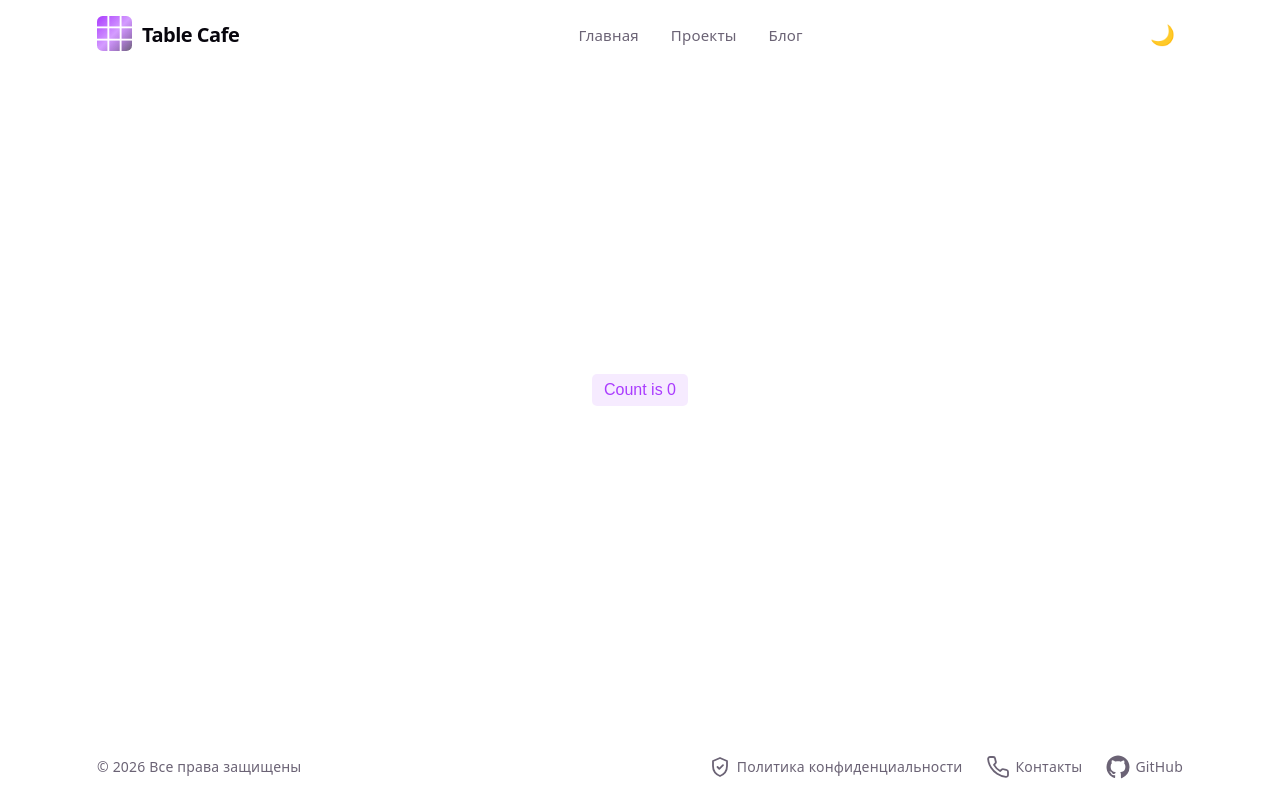
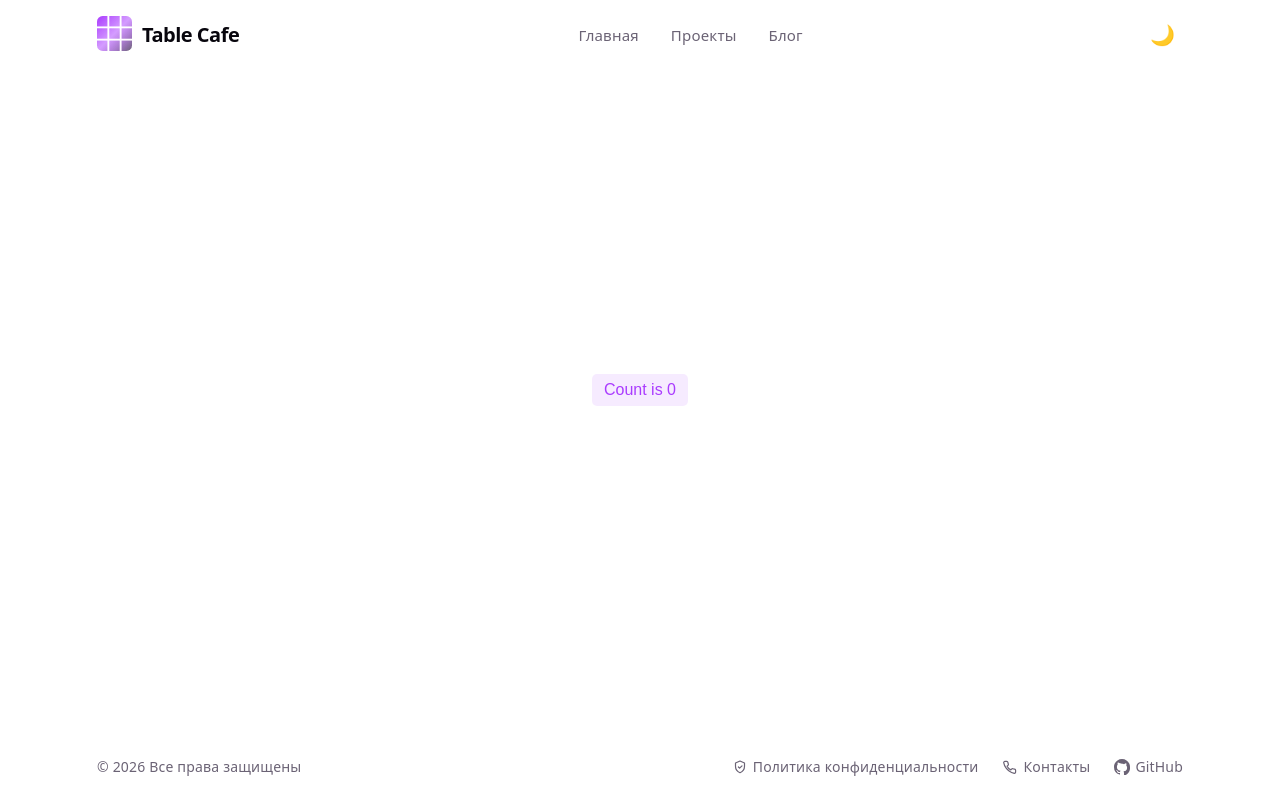
Before and after one commit to stdAlexTikhonov/my-new-app, a React (Vite) app: page / in a window 1280 px wide. Built offline with nearby package versions, Linux system fonts and the light colour scheme.

Commit message:
fix(TASK-7): icons update

```diff
--- a/src/components/Footer/ContactsIcon.tsx
+++ b/src/components/Footer/ContactsIcon.tsx
@@ -1,5 +1,3 @@
 export const ContactsIcon = () => {
-    return <svg xmlns="http://www.w3.org/2000/svg" viewBox="0 0 24 24" width="24" height="24" fill="none" stroke="currentColor" stroke-width="1.8" stroke-linecap="round" stroke-linejoin="round">
-  <path d="M22 16.92v3a2 2 0 0 1-2.18 2 19.79 19.79 0 0 1-8.63-3.07 19.5 19.5 0 0 1-6-6A19.79 19.79 0 0 1 2.12 4.18 2 2 0 0 1 4.11 2h3a2 2 0 0 1 2 1.72c.12.9.33 1.78.63 2.62a2 2 0 0 1-.45 2.11L8 9.91a16 16 0 0 0 6.09 6.09l1.46-1.29a2 2 0 0 1 2.11-.45c.84.3 1.72.51 2.62.63A2 2 0 0 1 22 16.92z"/>
-</svg>;
+    return <svg xmlns="http://www.w3.org/2000/svg" viewBox="0 0 16 16" width="16" height="16" fill="none" stroke="currentColor" stroke-width="1.2" stroke-linecap="round" stroke-linejoin="round">  <path d="M13.6 11.3v1.8a1.2 1.2 0 0 1-1.3 1.2A11.8 11.8 0 0 1 7.1 12a11.6 11.6 0 0 1-3.1-3.1A11.8 11.8 0 0 1 1.7 3.7 1.2 1.2 0 0 1 2.9 2.4h1.8a1.2 1.2 0 0 1 1.2 1c.1.6.2 1.1.4 1.6a1.2 1.2 0 0 1-.3 1.3l-.9.9a8.5 8.5 0 0 0 3.7 3.7l.9-.9a1.2 1.2 0 0 1 1.3-.3c.5.2 1 .3 1.6.4a1.2 1.2 0 0 1 1 1.2Z"/> </svg>;
 }
--- a/src/components/Footer/GithubIcon.tsx
+++ b/src/components/Footer/GithubIcon.tsx
@@ -1,3 +1,3 @@
 export const GithubIcon = () => {
-    return <svg xmlns="http://www.w3.org/2000/svg" viewBox="0 0 24 24" width="24" height="24" fill="currentColor">  <path d="M12 .5C5.65.5.5 5.65.5 12c0 5.08 3.29 9.39 7.86 10.91.58.11.79-.25.79-.56v-2.17c-3.2.7-3.88-1.36-3.88-1.36-.52-1.32-1.27-1.67-1.27-1.67-1.04-.71.08-.7.08-.7 1.15.08 1.75 1.18 1.75 1.18 1.02 1.75 2.68 1.24 3.33.95.1-.74.4-1.24.72-1.52-2.55-.29-5.23-1.28-5.23-5.67 0-1.25.45-2.27 1.18-3.07-.12-.29-.51-1.45.11-3.02 0 0 .97-.31 3.19 1.17A11.1 11.1 0 0 1 12 6.32c.98 0 1.97.13 2.9.38 2.22-1.48 3.19-1.17 3.19-1.17.62 1.57.23 2.73.11 3.02.73.8 1.18 1.82 1.18 3.07 0 4.4-2.69 5.38-5.25 5.66.41.36.77 1.06.77 2.14v3.17c0 .31.21.67.8.56A11.51 11.51 0 0 0 23.5 12C23.5 5.65 18.35.5 12 .5z"/> </svg>;
+    return <svg xmlns="http://www.w3.org/2000/svg" viewBox="0 0 16 16" width="16" height="16" fill="currentColor">  <path d="M8 0C3.58 0 0 3.58 0 8a8 8 0 0 0 5.47 7.59c.4.07.55-.17.55-.38l-.01-1.33c-2.01.37-2.53-.49-2.69-.94-.09-.23-.48-.94-.82-1.13-.28-.15-.68-.52-.01-.53.63-.01 1.08.58 1.23.82.72 1.21 1.87.87 2.33.66.07-.52.28-.87.5-1.07-1.78-.2-3.64-.89-3.64-3.95 0-.87.31-1.59.82-2.15-.08-.2-.36-1.02.08-2.12 0 0 .67-.21 2.2.82A7.65 7.65 0 0 1 8 4.87c.68 0 1.36.09 2 .27 1.53-1.04 2.2-.82 2.2-.82.44 1.1.16 1.92.08 2.12.51.56.82 1.27.82 2.15 0 3.07-1.87 3.75-3.65 3.95.29.25.54.73.54 1.48l-.01 2.19c0 .21.15.46.55.38A8 8 0 0 0 16 8c0-4.42-3.58-8-8-8Z"/> </svg>;
 }
--- a/src/components/Footer/PolicyIcon.tsx
+++ b/src/components/Footer/PolicyIcon.tsx
@@ -1 +1 @@
-export const PolicyIcon = () => <svg xmlns="http://www.w3.org/2000/svg" viewBox="0 0 24 24" width="24" height="24" fill="none" stroke="currentColor" stroke-width="1.8" stroke-linecap="round" stroke-linejoin="round">  <path d="M12 3l7 3v5c0 4.5-2.9 8.3-7 10-4.1-1.7-7-5.5-7-10V6l7-3z"/>  <path d="M9.5 12l1.8 1.8L15 10.2"/> </svg>;
+export const PolicyIcon = () => <svg xmlns="http://www.w3.org/2000/svg" viewBox="0 0 16 16" width="16" height="16" fill="none" stroke="currentColor" stroke-width="1.2" stroke-linecap="round" stroke-linejoin="round">  <path d="M8 2 12.5 4v3.2c0 2.9-1.9 5.4-4.5 6.5-2.6-1.1-4.5-3.6-4.5-6.5V4L8 2Z"/>  <path d="m6.4 8 1.2 1.2L10 6.8"/> </svg>;
```
